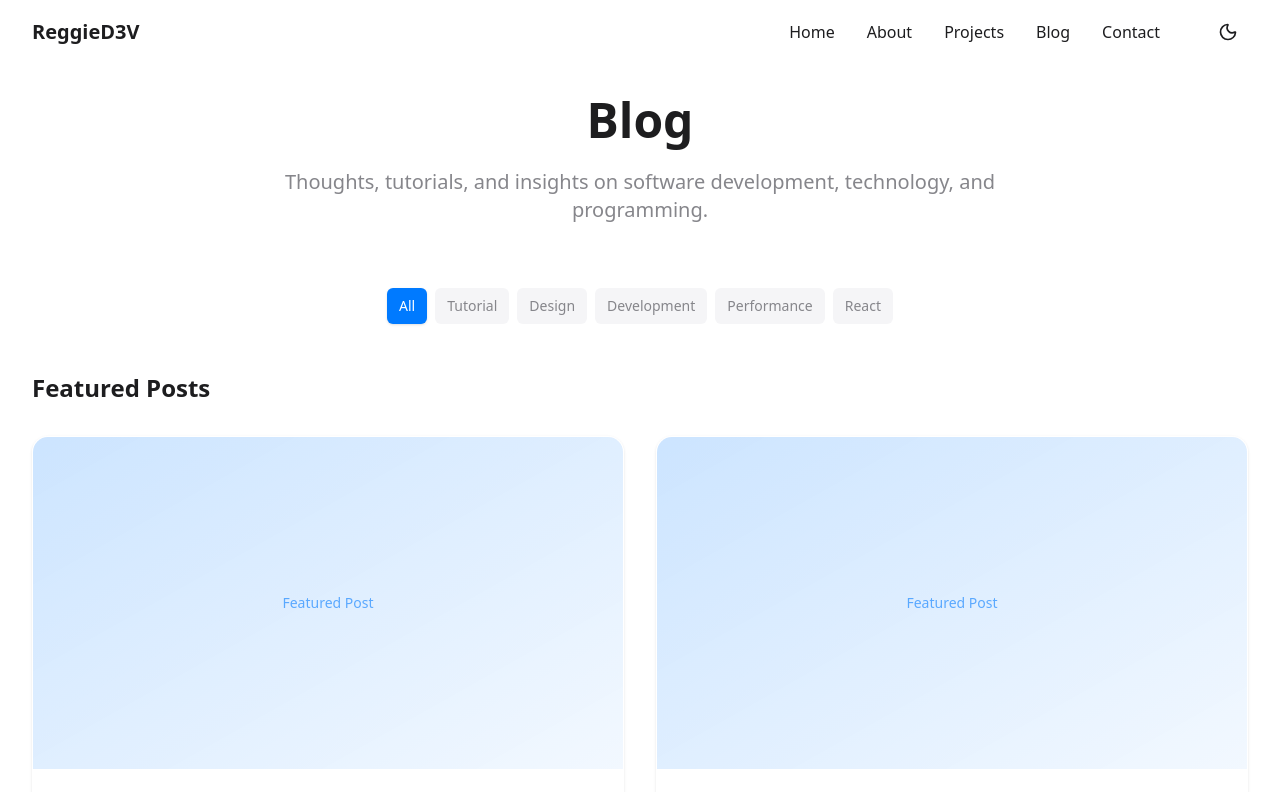
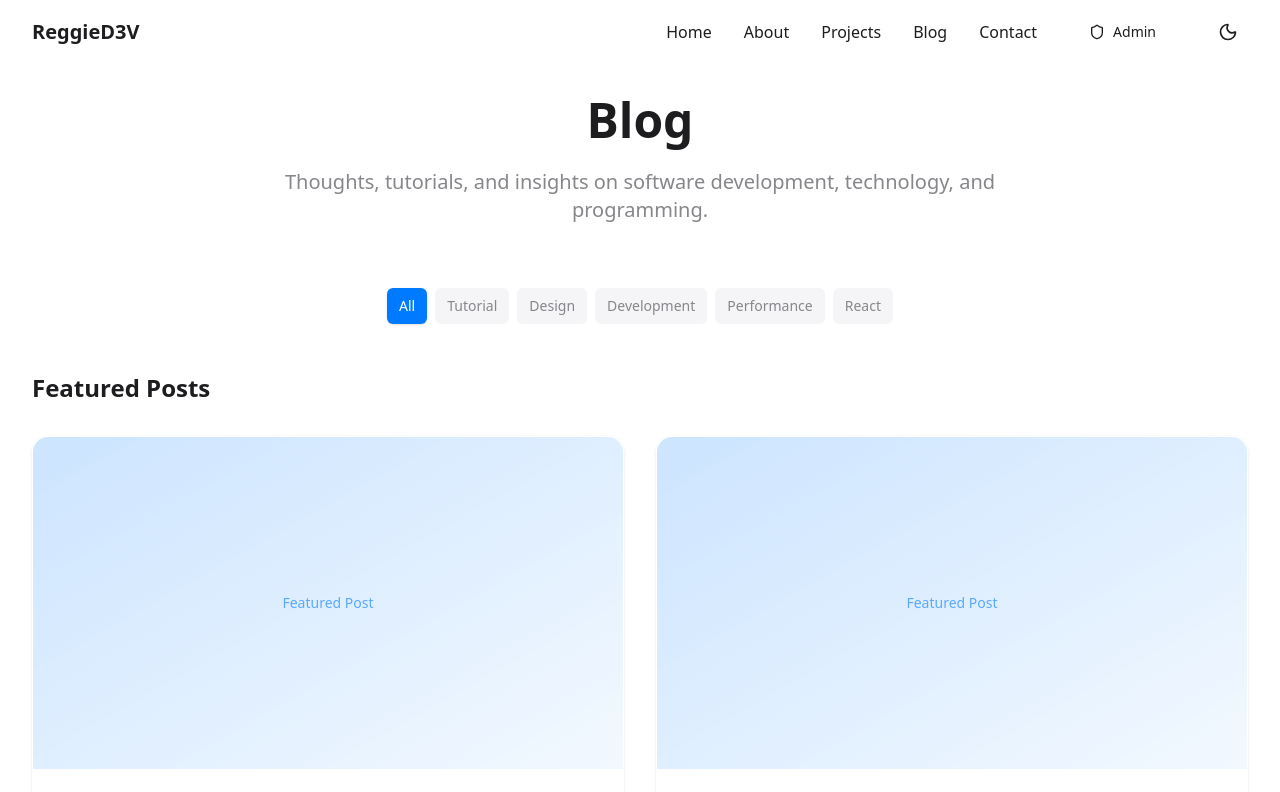
Before and after one commit to reggied3v/Reggie-Website, a Next.js app in the folder personal-website/: page /blog in a window 1280 px wide. Shown: the top 792 px of the page. Built offline with nearby package versions, Linux system fonts and the light colour scheme.

Commit message:
Add admin button to homepage navigation

```diff
--- a/personal-website/src/components/layout/navigation.tsx
+++ b/personal-website/src/components/layout/navigation.tsx
@@ -3,7 +3,7 @@
 import { useState, useEffect } from "react"
 import Link from "next/link"
 import { motion, AnimatePresence } from "framer-motion"
-import { Menu, X, Moon, Sun } from "lucide-react"
+import { Menu, X, Moon, Sun, Shield } from "lucide-react"
 import { Button } from "@/components/ui/button"
 import { cn } from "@/lib/utils"
 
@@ -87,11 +87,17 @@ export function Navigation() {
                   </Link>
                 </motion.div>
               ))}
+              <Link href="/admin/login">
+                <Button variant="ghost" size="sm" className="ml-2">
+                  <Shield className="h-4 w-4 mr-2" />
+                  Admin
+                </Button>
+              </Link>
               <Button
                 variant="ghost"
                 size="icon"
                 onClick={toggleTheme}
-                className="ml-4"
+                className="ml-2"
               >
                 {isDarkMode ? (
                   <Sun className="h-5 w-5" />
@@ -156,6 +162,20 @@ export function Navigation() {
                     </Link>
                   </motion.div>
                 ))}
+                <motion.div
+                  initial={{ x: -20, opacity: 0 }}
+                  animate={{ x: 0, opacity: 1 }}
+                  transition={{ duration: 0.2 }}
+                >
+                  <Link
+                    href="/admin/login"
+                    className="flex items-center px-3 py-2 text-foreground hover:text-accent smooth-transition font-medium rounded-md"
+                    onClick={() => setIsMobileMenuOpen(false)}
+                  >
+                    <Shield className="h-4 w-4 mr-2" />
+                    Admin
+                  </Link>
+                </motion.div>
               </div>
             </motion.div>
           )}
```
